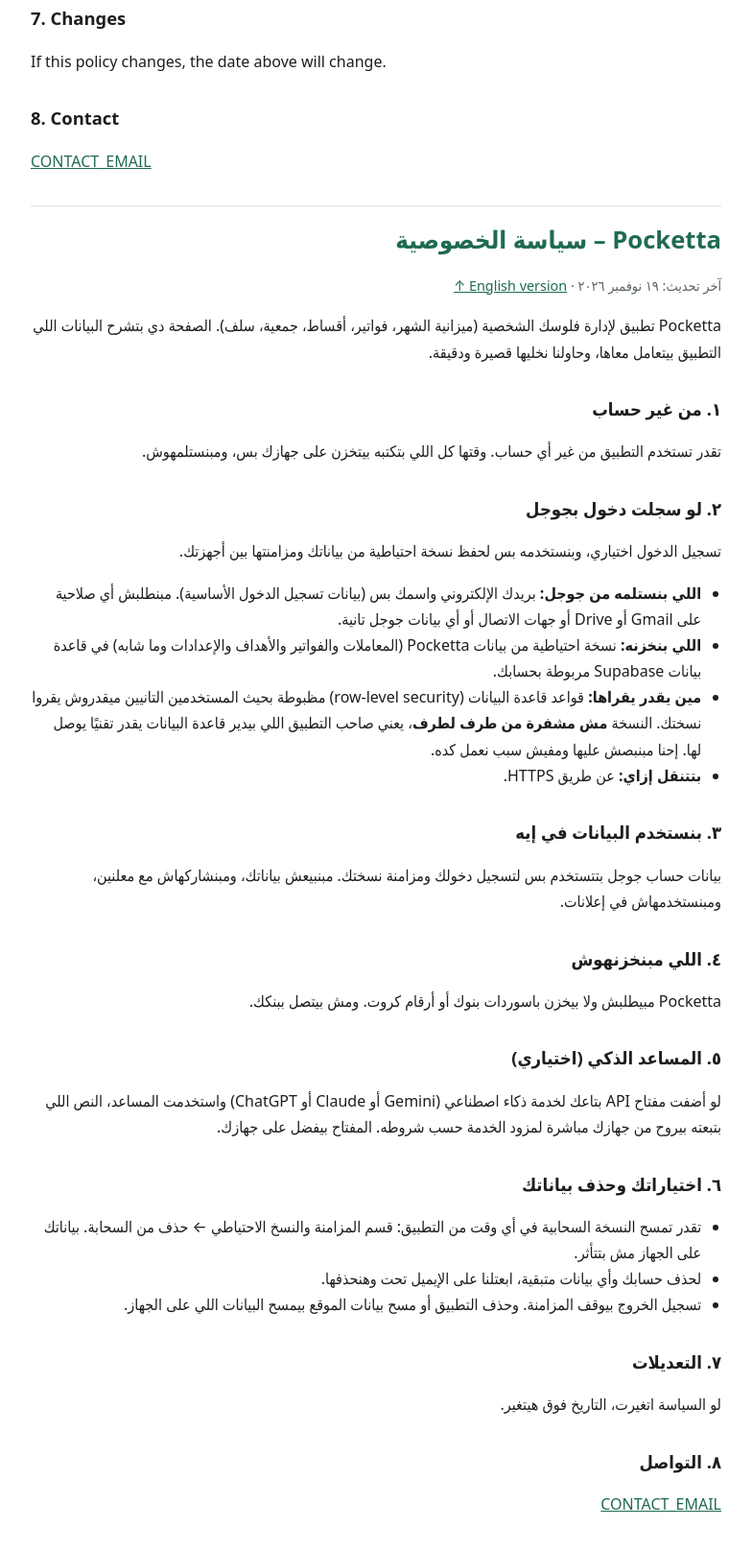
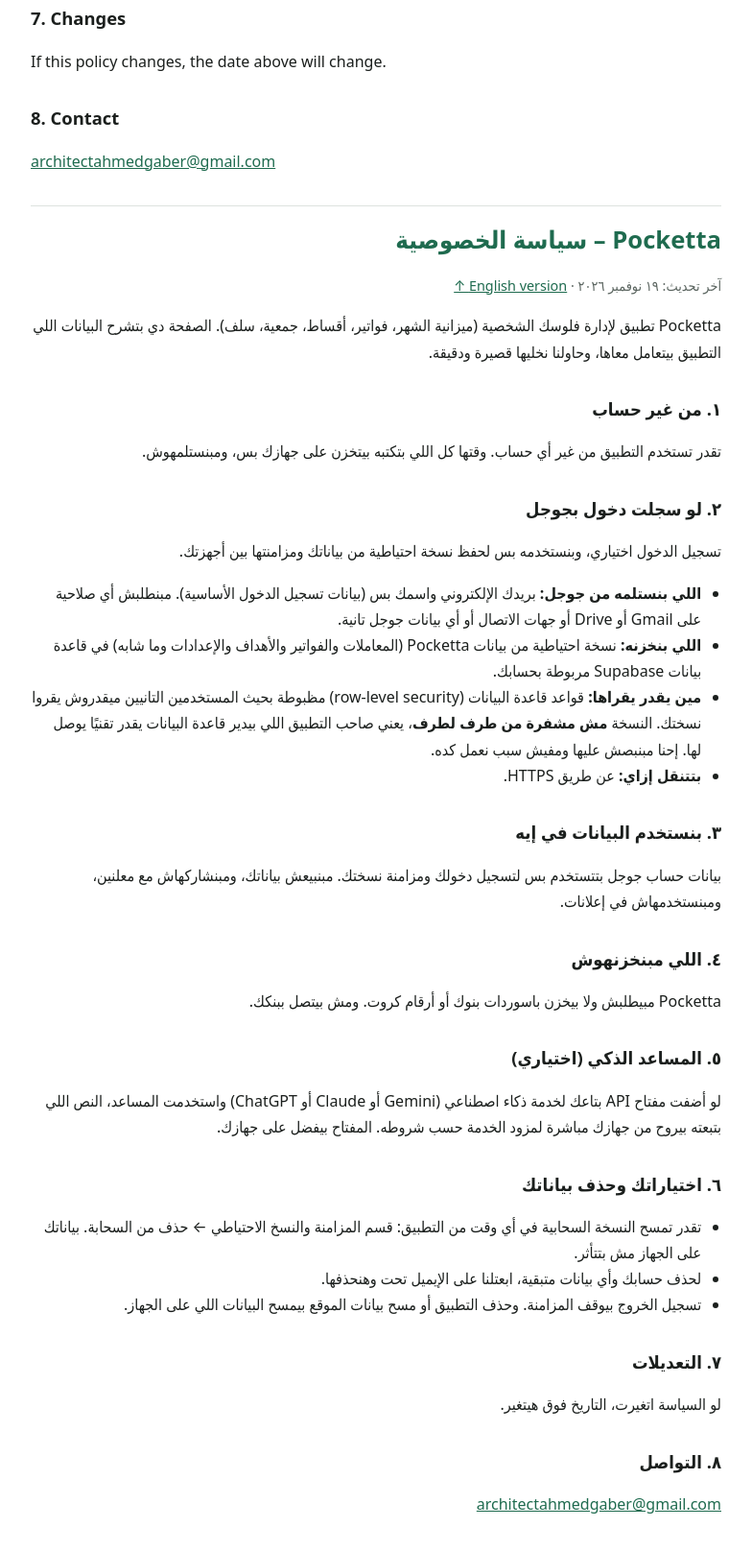
Before and after one commit to architectahmedgaber-sys/Pocketta, a plain HTML site: page web/privacy.html in a window 1280 px wide. Shown: the part 1431-3047 px from the top of the page at 96% size, without its empty margins (248-1032 px from the left). Drawn offline with Linux system fonts and the light colour scheme.

Commit message:
Set contact email on privacy page
Co-Authored-By: Claude Sonnet 5.5 <noreply@anthropic.com>
Claude-Session: https://claude.ai/code/session_01SptQBh2rxfqWsBXEYVZjEt

```diff
--- a/web/privacy.html
+++ b/web/privacy.html
@@ -59,7 +59,7 @@
 <p>If this policy changes, the date above will change.</p>
 
 <h2>8. Contact</h2>
-<p><a href="mailto:CONTACT_EMAIL">CONTACT_EMAIL</a></p>
+<p><a href="mailto:architectahmedgaber@gmail.com">architectahmedgaber@gmail.com</a></p>
 </section>
 
 <section id="ar" lang="ar" dir="rtl">
@@ -99,7 +99,7 @@
 <p>لو السياسة اتغيرت، التاريخ فوق هيتغير.</p>
 
 <h2>٨. التواصل</h2>
-<p><a href="mailto:CONTACT_EMAIL">CONTACT_EMAIL</a></p>
+<p><a href="mailto:architectahmedgaber@gmail.com">architectahmedgaber@gmail.com</a></p>
 </section>
 </main>
 </body>
```
